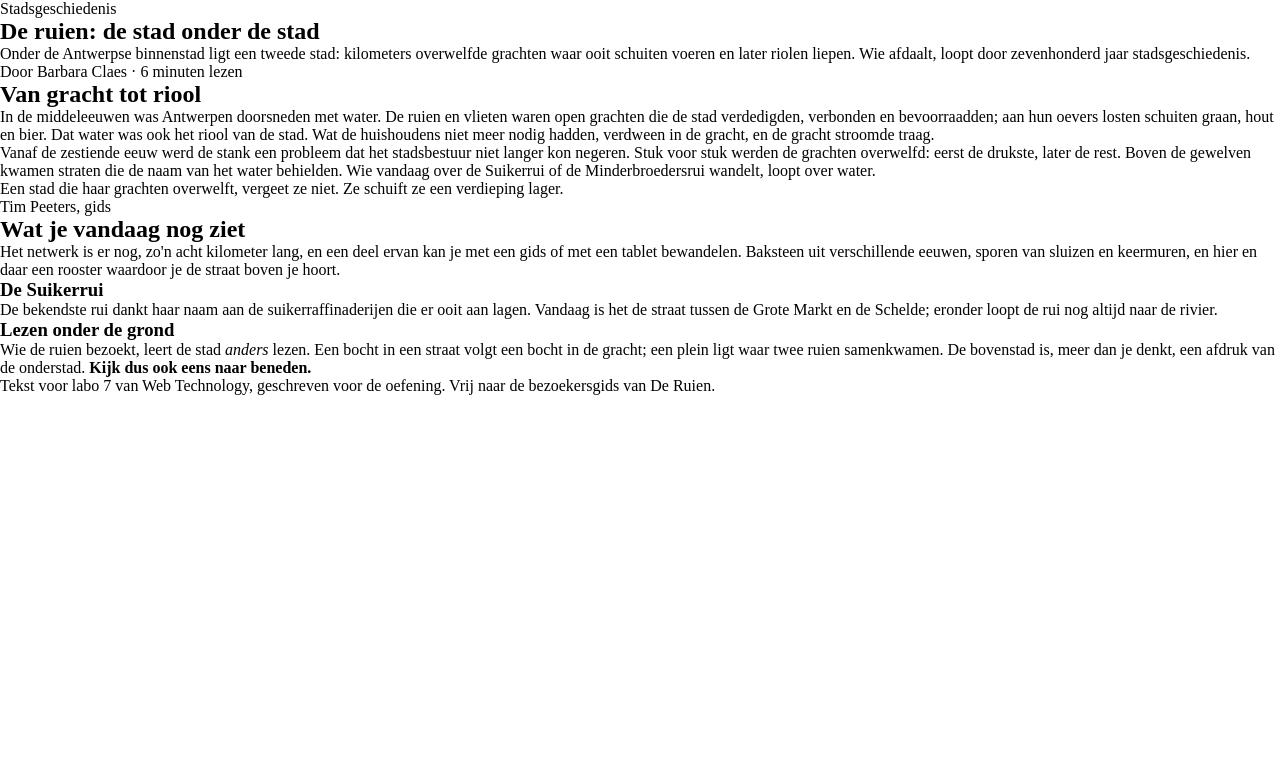
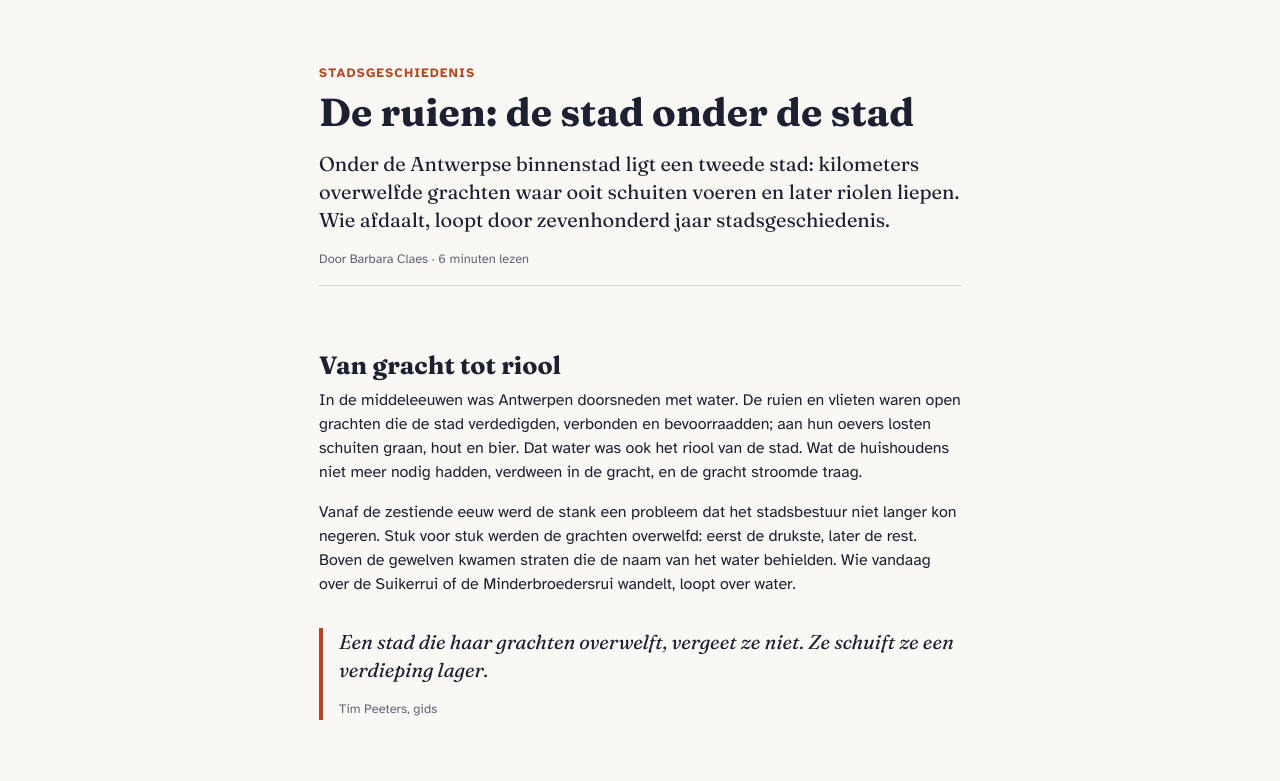
Before and after one commit to chairahmed81-sam/webtech, a plain HTML site: page labo-07/leespagina/index.html in a window 1280 px wide. Shown: the top 781 px of the page. Drawn offline with Linux system fonts and the light colour scheme.

Commit message:
labo 7: leespagina

```diff
--- a/labo-07/leespagina/css/stijl.css
+++ b/labo-07/leespagina/css/stijl.css
@@ -2,11 +2,171 @@
 
 /* === fonts: one @font-face per file in fonts/ (7.2) === */
 
+@font-face {
+    font-family: "Fraunces";
+    src: url("../fonts/fraunces-latin-wght-normal.woff2") format("woff2");
+    font-weight: 100 900;
+    font-display: swap;
+}
+
+@font-face {
+    font-family: "Fraunces";
+    src: url("../fonts/fraunces-latin-wght-italic.woff2") format("woff2");
+    font-weight: 100 900;
+    font-style: italic;
+    font-display: swap;
+
+}
+
+@font-face {
+    font-family: "Atkinson Hyperlegible";
+    src: url("../fonts/atkinson-hyperlegible-latin-400-normal.woff2") format("woff2");
+    font-weight: 400;
+    font-display: swap;
+
+}
+
+@font-face {
+    font-family: "Atkinson Hyperlegible";
+    src: url("../fonts/atkinson-hyperlegible-latin-400-italic.woff2") format("woff2");
+    font-weight: 400;
+    font-style: italic;
+    font-display: swap;
+
+}
+
+@font-face {
+    font-family: "Atkinson Hyperlegible";
+    src: url("../fonts/atkinson-hyperlegible-latin-700-normal.woff2") format("woff2");
+    font-weight: 700;
+    font-display: swap;
+
+}
+
 /* === tokens: type scale, spacing scale, colour roles (7.4, 7.5, 7.7) === */
 :root {
 
+  /* letters */
+  --font-heading: "Fraunces", Georgia, serif;
+  --font-body: "Atkinson Hyperlegible", Verdana, sans-serif;
+
+  /* tekstschaal, ratio 1.25 */
+  --text-s: 0.8rem;
+  --text-m: 1rem;
+  --text-l: 1.25rem;
+  --text-xl: 1.563rem;
+  --text-xxl: 1.953rem;
+  --text-xxxl: 2.441rem;
+
+  /* witruimte */
+  --space-xs: 0.25rem;
+  --space-s: 0.5rem;
+  --space-m: 1rem;
+  --space-l: 2rem;
+  --space-xl: 4rem;
+
+  /* kleuren: vijf rollen */
+  --color-surface: hsl(40 30% 97%);
+  --color-ink: hsl(230 25% 15%);
+  --color-muted: hsl(230 10% 42%);
+  --color-accent: hsl(15 70% 42%);
+  --color-line: hsl(230 15% 85%);
 }
 
 /* === base === */
 
+body {
+    background-color: var(--color-surface);
+    font-family: var(--font-body);
+    font-size: var(--text-m);
+    line-height: 1.5;
+    color: var(--color-ink);
+}
+
+article {
+    max-width: 65ch;
+    margin: var(--space-xl) auto;
+    padding: 0 var(--space-m);
+}
+
+p {
+    margin-bottom: var(--space-m);
+}
+
+
+p.bovenkop {
+    font-size: var(--text-s);
+    letter-spacing: 0.1em;
+    color: var(--color-accent);
+    text-transform: uppercase;
+    font-weight: bold;
+    margin-bottom: var(--space-s);
+}
+
+h1, h2, h3 {
+    font-family: var(--font-heading);
+}
+
+h1 {
+    font-size: var(--text-xxxl);
+    font-weight: bold;
+    line-height: 1.1;
+    margin-bottom: var(--space-m);
+}
+
+p.intro {
+    font-family: var(--font-heading);
+    font-size: var(--text-l);
+    line-height: 1.4;
+}
+
+p.meta {
+    font-size: var(--text-s);
+    padding-bottom: var(--space-m);
+    border-bottom: 1px solid var(--color-line);
+    color: var(--color-muted);
+    margin-bottom: var(--space-xl);
+}
+
+h2 {
+    font-size: var(--text-xl);
+    line-height: 1.2;
+    margin-top: var(--space-xl);
+    margin-bottom: var(--space-s);
+}
+
+h3 {
+    font-size: var(--text-l);
+    line-height: 1.3;
+    margin-top: var(--space-l);
+    margin-bottom: var(--space-xs);
+}
+
+blockquote {
+    border-left: 4px solid var(--color-accent);
+    padding-left: var(--space-m);
+    margin: var(--space-l) 0;
+}
+
+blockquote p {
+    font-family: var(--font-heading);
+    font-size: var(--text-l);
+    font-style: italic;
+    line-height: 1.4;
+}
+
+blockquote footer {
+    color: var(--color-muted);
+    font-size: var(--text-s);
+}
+
+footer.bron {
+    font-size: var(--text-s);
+    border-top: 1px solid var(--color-line);
+    color: var(--color-muted);
+    padding-top: var(--space-m);
+    margin-top: var(--space-xl);
+}
+
+
 /* === the article === */
```
